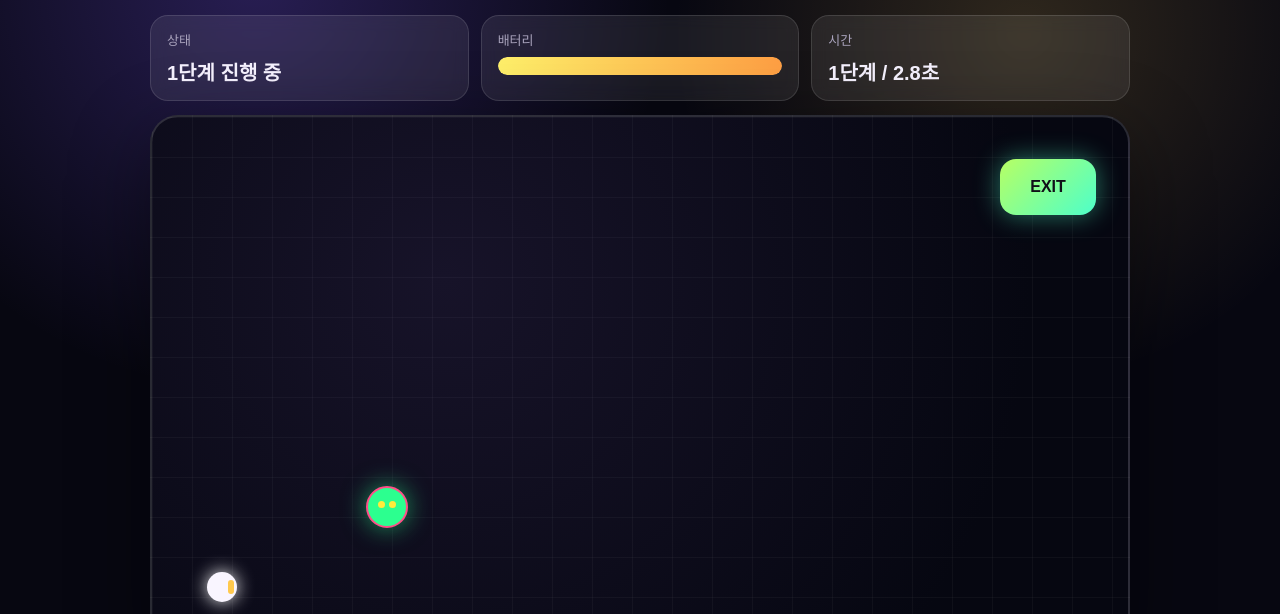
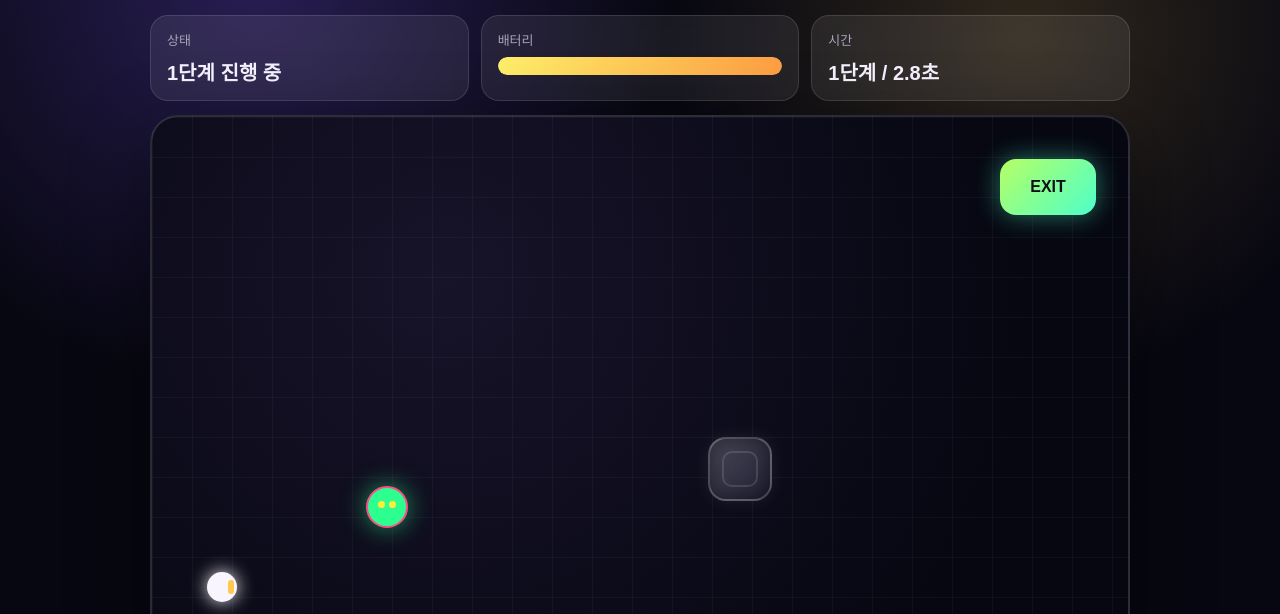
Before and after one commit to zzyani/vcgame1, a plain HTML site: page index.html in a window 1280 px wide. Both pictures are taken after a click on the button "게임 시작". Shown: the part 186-800 px from the top of the page. Drawn offline with Linux system fonts and the light colour scheme.

Commit message:
레벨디자인2

```diff
--- a/index.html
+++ b/index.html
@@ -40,6 +40,7 @@
       <div class="player" id="player"></div>
       <div class="monster monster-level-1" id="monster"></div>
       <div class="flashlight" id="flashlight"></div>
+      <div id="obstacleLayer"></div>
 
       <div class="message" id="message">
         <h2>출구까지 도망쳐!</h2>
@@ -53,8 +54,8 @@
       <ul>
         <li><b>이동:</b> 방향키 또는 WASD</li>
         <li><b>손전등:</b> Space 누르고 있기</li>
-        <li><b>승리:</b> 1단계부터 3단계까지 출구 도달</li>
-        <li><b>패배:</b> 괴물에게 잡힘 또는 배터리 완전 소진</li>
+        <li><b>승리:</b> 1단계부터 5단계까지 출구 도달</li>
+        <li><b>패배:</b> 괴물에게 잡힘, 배터리 소진, 장애물 접촉</li>
       </ul>
     </section>
   </main>
--- a/script.js
+++ b/script.js
@@ -8,35 +8,18 @@ const startBtn = document.getElementById("startBtn");
 const gameStatus = document.getElementById("gameStatus");
 const batteryFill = document.getElementById("batteryFill");
 const timeText = document.getElementById("timeText");
+const obstacleLayer = document.getElementById("obstacleLayer");
 
 const keys = new Set();
 const RANKING_KEY = "lightMonsterRanking";
+const MAX_LEVEL = 5;
 
 const levels = {
-  1: {
-    name: "1단계",
-    monsterSpeed: 120,
-    batteryDrain: 22,
-    batteryCharge: 7,
-    lightRange: 230,
-    monsterScale: 1,
-  },
-  2: {
-    name: "2단계",
-    monsterSpeed: 155,
-    batteryDrain: 30,
-    batteryCharge: 5,
-    lightRange: 200,
-    monsterScale: 1.18,
-  },
-  3: {
-    name: "3단계",
-    monsterSpeed: 190,
-    batteryDrain: 38,
-    batteryCharge: 3,
-    lightRange: 170,
-    monsterScale: 1.35,
-  },
+  1: { name: "1단계", monsterSpeed: 120, batteryDrain: 22, batteryCharge: 7, lightRange: 230, monsterScale: 1, obstacleCount: 1 },
+  2: { name: "2단계", monsterSpeed: 150, batteryDrain: 28, batteryCharge: 6, lightRange: 215, monsterScale: 1.18, obstacleCount: 2 },
+  3: { name: "3단계", monsterSpeed: 178, batteryDrain: 34, batteryCharge: 5, lightRange: 195, monsterScale: 1.35, obstacleCount: 3 },
+  4: { name: "4단계", monsterSpeed: 205, batteryDrain: 40, batteryCharge: 4, lightRange: 175, monsterScale: 1.5, obstacleCount: 4 },
+  5: { name: "5단계", monsterSpeed: 235, batteryDrain: 46, batteryCharge: 3, lightRange: 155, monsterScale: 1.65, obstacleCount: 5 },
 };
 
 const player = {
@@ -62,6 +45,7 @@ const exit = {
   height: 56,
 };
 
+let obstacles = [];
 let currentLevel = 1;
 let battery = 100;
 let isFlashlightOn = false;
@@ -195,8 +179,14 @@ function playClickSound({ startFrequency, endFrequency, duration, volume, waveTy
 }
 
 function applyLevelVisuals() {
-  gameArea.classList.remove("level-1", "level-2", "level-3");
-  monsterEl.classList.remove("monster-level-1", "monster-level-2", "monster-level-3");
+  gameArea.classList.remove("level-1", "level-2", "level-3", "level-4", "level-5");
+  monsterEl.classList.remove(
+    "monster-level-1",
+    "monster-level-2",
+    "monster-level-3",
+    "monster-level-4",
+    "monster-level-5"
+  );
 
   gameArea.classList.add(`level-${currentLevel}`);
   monsterEl.classList.add(`monster-level-${currentLevel}`);
@@ -230,7 +220,55 @@ function resetLevel() {
   monsterEl.classList.remove("stunned");
 
   applyLevelVisuals();
+  createObstacles();
   updateRender();
+}
+
+function createObstacles() {
+  const { width, height } = getGameSize();
+  const levelData = levels[currentLevel];
+
+  obstacles = [];
+  obstacleLayer.innerHTML = "";
+
+  const obstacleSize = 64;
+  const safeZones = [
+    { x: player.x, y: player.y, radius: 120 },
+    { x: exit.x, y: exit.y, radius: 120 },
+    { x: monster.x, y: monster.y, radius: 120 },
+  ];
+
+  let tryCount = 0;
+
+  while (obstacles.length < levelData.obstacleCount && tryCount < 300) {
+    tryCount += 1;
+
+    const obstacle = {
+      x: randomRange(120, width - 120),
+      y: randomRange(110, height - 110),
+      size: obstacleSize,
+    };
+
+    const isInSafeZone = safeZones.some((zone) => {
+      return Math.hypot(obstacle.x - zone.x, obstacle.y - zone.y) < zone.radius;
+    });
+
+    const isTooCloseToOtherObstacle = obstacles.some((other) => {
+      return Math.hypot(obstacle.x - other.x, obstacle.y - other.y) < obstacleSize + 38;
+    });
+
+    if (!isInSafeZone && !isTooCloseToOtherObstacle) {
+      obstacles.push(obstacle);
+    }
+  }
+
+  obstacles.forEach((obstacle) => {
+    const obstacleEl = document.createElement("div");
+    obstacleEl.className = "obstacle";
+    obstacleEl.style.left = `${obstacle.x}px`;
+    obstacleEl.style.top = `${obstacle.y}px`;
+    obstacleLayer.appendChild(obstacleEl);
+  });
 }
 
 function startGame() {
@@ -280,7 +318,7 @@ function endGame(title, description, statusText) {
 
   gameStatus.textContent = statusText;
 
-  if (statusText === "승리" && currentLevel < 3) {
+  if (statusText === "승리" && currentLevel < MAX_LEVEL) {
     showLevelClearMessage(description);
     return;
   }
@@ -292,7 +330,7 @@ function showLevelClearMessage(description) {
   messageEl.innerHTML = `
     <h2>${currentLevel}단계 클리어!</h2>
     <p>${description}</p>
-    <p>다음 단계에서는 괴물이 더 빨라지고, 손전등 배터리 소모가 증가합니다.</p>
+    <p>다음 단계에서는 괴물이 더 빨라지고, 손전등 배터리 소모와 장애물이 증가합니다.</p>
 
     <div class="level-button-wrap">
       <button id="nextLevelBtn">다음 단계로</button>
@@ -453,11 +491,16 @@ function updatePlayer(delta) {
   const { width, height } = getGameSize();
   const radius = player.size / 2;
 
-  player.x += dx * player.speed * delta;
-  player.y += dy * player.speed * delta;
+  const nextX = clamp(player.x + dx * player.speed * delta, radius, width - radius);
+  const nextY = clamp(player.y + dy * player.speed * delta, radius, height - radius);
 
-  player.x = clamp(player.x, radius, width - radius);
-  player.y = clamp(player.y, radius, height - radius);
+  if (!isCircleTouchingObstacles(nextX, player.y, player.size / 2)) {
+    player.x = nextX;
+  }
+
+  if (!isCircleTouchingObstacles(player.x, nextY, player.size / 2)) {
+    player.y = nextY;
+  }
 }
 
 function updateFlashlight(delta) {
@@ -499,8 +542,16 @@ function updateMonster(delta) {
   const distance = Math.hypot(dx, dy);
 
   if (distance > 0) {
-    monster.x += (dx / distance) * monster.speed * delta;
-    monster.y += (dy / distance) * monster.speed * delta;
+    const nextX = monster.x + (dx / distance) * monster.speed * delta;
+    const nextY = monster.y + (dy / distance) * monster.speed * delta;
+
+    if (!isCircleTouchingObstacles(nextX, monster.y, getMonsterHitRadius())) {
+      monster.x = nextX;
+    }
+
+    if (!isCircleTouchingObstacles(monster.x, nextY, getMonsterHitRadius())) {
+      monster.y = nextY;
+    }
   }
 }
 
@@ -526,12 +577,15 @@ function isMonsterInLight() {
 }
 
 function checkCollision() {
-  const levelData = levels[currentLevel];
-  const monsterHitSize = monster.size * levelData.monsterScale;
   const monsterDistance = Math.hypot(player.x - monster.x, player.y - monster.y);
 
-  if (monsterDistance < (player.size + monsterHitSize) / 2) {
+  if (monsterDistance < player.size / 2 + getMonsterHitRadius()) {
     endGame("괴물에게 잡혔다", "손전등 타이밍이 조금 늦었습니다.", "패배");
+    return;
+  }
+
+  if (isCircleTouchingObstacles(player.x, player.y, player.size / 2)) {
+    endGame("장애물에 부딪혔다", "어둠 속의 잔해에 발목을 잡혔습니다.", "패배");
     return;
   }
 
@@ -540,7 +594,7 @@ function checkCollision() {
     Math.abs(player.y - exit.y) < exit.height / 2;
 
   if (isInExit) {
-    if (currentLevel < 3) {
+    if (currentLevel < MAX_LEVEL) {
       endGame("단계 클리어!", `${playTime.toFixed(1)}초 만에 출구에 도착했습니다.`, "승리");
     } else {
       endGame("최종 탈출 성공!", `${totalPlayTime.toFixed(1)}초 만에 모든 단계를 클리어했습니다.`, "승리");
@@ -567,6 +621,26 @@ function updateRender() {
 
   batteryFill.style.width = `${battery}%`;
   timeText.textContent = `${levels[currentLevel].name} / ${playTime.toFixed(1)}초`;
+}
+
+function isCircleTouchingObstacles(circleX, circleY, radius) {
+  return obstacles.some((obstacle) => {
+    const closestX = clamp(circleX, obstacle.x - obstacle.size / 2, obstacle.x + obstacle.size / 2);
+    const closestY = clamp(circleY, obstacle.y - obstacle.size / 2, obstacle.y + obstacle.size / 2);
+
+    const distanceX = circleX - closestX;
+    const distanceY = circleY - closestY;
+
+    return distanceX * distanceX + distanceY * distanceY < radius * radius;
+  });
+}
+
+function getMonsterHitRadius() {
+  return (monster.size * levels[currentLevel].monsterScale) / 2;
+}
+
+function randomRange(min, max) {
+  return Math.random() * (max - min) + min;
 }
 
 function clamp(value, min, max) {
@@ -597,6 +671,7 @@ window.addEventListener("resize", () => {
   exit.x = width - 80;
   exit.y = 70;
 
+  createObstacles();
   updateRender();
 });
 
--- a/style.css
+++ b/style.css
@@ -123,9 +123,26 @@ h1 {
   background-size: 40px 40px, 40px 40px, cover;
 }
 
+.game-area.level-4 {
+  background:
+    linear-gradient(rgba(255,255,255,0.035) 1px, transparent 1px),
+    linear-gradient(90deg, rgba(255,255,255,0.035) 1px, transparent 1px),
+    radial-gradient(circle at 25% 75%, #173947, #030409 80%);
+  background-size: 40px 40px, 40px 40px, cover;
+}
+
+.game-area.level-5 {
+  background:
+    linear-gradient(rgba(255,255,255,0.035) 1px, transparent 1px),
+    linear-gradient(90deg, rgba(255,255,255,0.035) 1px, transparent 1px),
+    radial-gradient(circle at 50% 50%, #431010, #010207 82%);
+  background-size: 40px 40px, 40px 40px, cover;
+}
+
 .player,
 .monster,
-.exit {
+.exit,
+.obstacle {
   position: absolute;
   transform: translate(-50%, -50%);
 }
@@ -133,7 +150,7 @@ h1 {
 .player {
   width: 30px;
   height: 30px;
-  z-index: 5;
+  z-index: 6;
   border-radius: 50%;
   background: #f9f5ff;
   box-shadow: 0 0 18px rgba(255, 255, 255, 0.95);
@@ -150,7 +167,7 @@ h1 {
 .monster {
   width: 42px;
   height: 42px;
-  z-index: 4;
+  z-index: 5;
   border: 2px solid #ff4d88;
   transition:
     background 0.4s ease,
@@ -182,6 +199,22 @@ h1 {
   border-radius: 24% 76% 28% 72%;
   background: #ff315d;
   box-shadow: 0 0 42px rgba(255, 49, 93, 0.9);
+}
+
+.monster-level-4 {
+  width: 63px;
+  height: 63px;
+  border-radius: 18% 82% 35% 65%;
+  background: #36d7ff;
+  box-shadow: 0 0 48px rgba(54, 215, 255, 0.9);
+}
+
+.monster-level-5 {
+  width: 70px;
+  height: 70px;
+  border-radius: 12% 88% 20% 80%;
+  background: #ff1414;
+  box-shadow: 0 0 58px rgba(255, 20, 20, 1);
 }
 
 .monster::before,
@@ -235,6 +268,34 @@ h1 {
 
 .flashlight.on {
   opacity: 1;
+}
+
+#obstacleLayer {
+  position: absolute;
+  inset: 0;
+  z-index: 4;
+  pointer-events: none;
+}
+
+.obstacle {
+  width: 64px;
+  height: 64px;
+  border-radius: 18px;
+  background:
+    linear-gradient(135deg, rgba(255, 255, 255, 0.18), transparent),
+    #202033;
+  border: 2px solid rgba(255, 255, 255, 0.16);
+  box-shadow:
+    inset 0 0 18px rgba(0, 0, 0, 0.45),
+    0 0 18px rgba(255, 255, 255, 0.08);
+}
+
+.obstacle::after {
+  content: "";
+  position: absolute;
+  inset: 12px;
+  border-radius: 10px;
+  border: 2px solid rgba(255, 255, 255, 0.12);
 }
 
 .message {
@@ -349,4 +410,9 @@ button {
   .game-area {
     min-height: 520px;
   }
+
+  .rank-form input {
+    width: 100%;
+    margin: 0 0 10px;
+  }
 }
```
